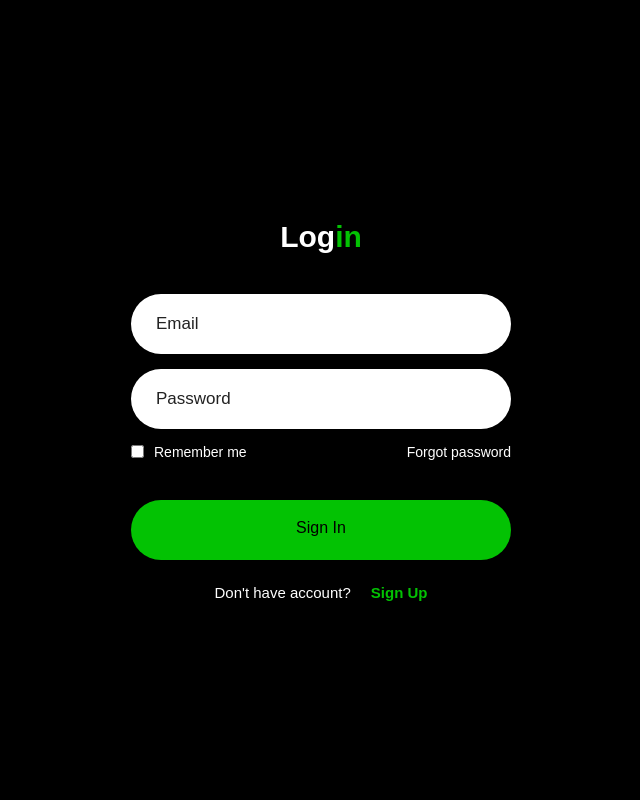
After one commit to hilmanyusoh/Django-Personal-Website, a Django app: template personalweb/myproject/myapp/templates/login.html in a window 1280 px wide. The commit adds this page. Shown: the whole page, without its empty margins (319-959 px from the left). Run offline with Django 5.2, Linux system fonts and the light colour scheme; the template is opened without the code that fills it, so the values that code supplies are empty.

Commit message:
Updata login

```diff
--- /dev/null
+++ b/personalweb/myproject/myapp/static/css/login.css
@@ -0,0 +1,115 @@
+*{
+    margin: 0;
+    padding: 0;
+    box-sizing: border-box;
+    font-family: 'Poppins',sans-serif;
+}
+body{
+    display: flex;
+    justify-content: center;
+    align-items: center;
+    min-height: 100vh;
+    background: black;
+}
+.login-box{
+    display: flex;
+    justify-content: center;
+    flex-direction: column;
+    width: 440px;
+    height: 480px;
+    padding: 30px;
+}
+.login-header{
+    text-align: center;
+    margin: 20px 0 40px 0;
+}
+.login-header header{
+    color: rgb(3, 194, 3);
+    font-size: 30px;
+    font-weight: 600;
+}
+span {
+    color: white;
+}
+.input-box .input-field{
+    width: 100%;
+    height: 60px;
+    font-size: 17px;
+    padding: 0 25px;
+    margin-bottom: 15px;
+    border-radius: 30px;
+    border: none;
+    box-shadow: 0px 5px 10px 1px rgba(0,0,0, 0.05);
+    outline: none;
+    transition: .3s;
+}
+::placeholder{
+    font-weight: 500;
+    color: #222;
+}
+.input-field:focus{
+    width: 105%;
+}
+.forgot{
+    display: flex;
+    justify-content: space-between;
+    margin-bottom: 40px;
+}
+section{
+    display: flex;
+    align-items: center;
+    font-size: 14px;
+    color: white;
+}
+#check{
+    margin-right: 10px;
+}
+a{
+    text-decoration: none;
+}
+a:hover{
+    text-decoration: underline;
+}
+section a{
+    color: white;
+}
+.input-submit{
+    position: relative;
+}
+.submit-btn{
+    width: 100%;
+    height: 60px;
+    background: rgb(3, 194, 3);
+    border: none;
+    border-radius: 30px;
+    cursor: pointer;
+    transition: .3s;
+}
+.input-submit label{
+    position: absolute;
+    top: 45%;
+    left: 50%;
+    color: black;
+    -webkit-transform: translate(-50%, -50%);
+    -ms-transform: translate(-50%, -50%);
+    transform: translate(-50%, -50%);
+    cursor: pointer;
+}
+.submit-btn:hover{
+    background:white ;
+    transform: scale(1.05,1);
+}
+.sign-up-link{
+    text-align: center;
+    font-size: 15px;
+    margin-top: 20px;
+}
+.sign-up-link p{
+    color: white;
+    font-weight: 300;
+}
+.sign-up-link a{
+    color: rgb(3, 194, 3);
+    font-weight: 600;
+    margin-left: 20px;
+}
--- a/personalweb/myproject/myapp/static/css/style.css
+++ b/personalweb/myproject/myapp/static/css/style.css
@@ -7,9 +7,6 @@
     text-decoration: none;
     list-style: none;
 }
-
-/* Login Section */
-
 
 
 /* Home Section */
--- a/personalweb/myproject/myapp/templates/index.html
+++ b/personalweb/myproject/myapp/templates/index.html
@@ -4,7 +4,7 @@
 <head>
     <meta charset="UTF-8">
     <meta name="viewport" content="width=device-width, initial-scale=1.0">
-    <title>Hilman</title>
+    <title>Personal</title>
     <link rel="stylesheet" href="{% static 'css/style.css' %}">
     <link href='https://unpkg.com/boxicons@2.1.4/css/boxicons.min.css' rel='stylesheet'>
     <script src="https://kit.fontawesome.com/c4254e24a8.js" crossorigin="anonymous"></script>
--- /dev/null
+++ b/personalweb/myproject/myapp/templates/login.html
@@ -0,0 +1,40 @@
+{% load static %}
+<!DOCTYPE html>
+<html lang="en">
+<head>
+    <meta charset="UTF-8">
+    <meta http-equiv="X-UA-Compatible" content="IE=edge">
+    <meta name="viewport" content="width=device-width, initial-scale=1.0">
+    <link rel="stylesheet" href="{% static 'css/login.css' %}">
+    <title>Login</title>
+</head>
+<body>
+    <div class="login-box">
+        <div class="login-header">
+            <header><span>Log</span>in</header>
+        </div>
+        <div class="input-box">
+            <input type="text" class="input-field" placeholder="Email" autocomplete="off" required>
+        </div>
+        <div class="input-box">
+            <input type="password" class="input-field" placeholder="Password" autocomplete="off" required>
+        </div>
+        <div class="forgot">
+            <section>
+                <input type="checkbox" id="check">
+                <label for="check">Remember me</label>
+            </section>
+            <section>
+                <a href="#">Forgot password</a>
+            </section>
+        </div>
+        <div class="input-submit">
+            <button class="submit-btn" id="submit"></button>
+            <label for="submit">Sign In</label>
+        </div>
+        <div class="sign-up-link">
+            <p>Don't have account?<a href="#">Sign Up</a></p>
+        </div>
+    </div>
+</body>
+</html>
--- a/personalweb/myproject/myapp/urls.py
+++ b/personalweb/myproject/myapp/urls.py
@@ -1,5 +1,6 @@
 from django.urls import path
 from myapp import views
 urlpatterns =[
-    path('',views.index)
+    path('',views.login),
+    path('index',views.index)
 ]
--- a/personalweb/myproject/myapp/views.py
+++ b/personalweb/myproject/myapp/views.py
@@ -2,5 +2,8 @@ from django.shortcuts import render
 from django.http import HttpResponse
 # Create your views here.
 
+def login(request):
+    return render(request,"login.html")
+
 def index(request):
     return render(request,"index.html")
```
